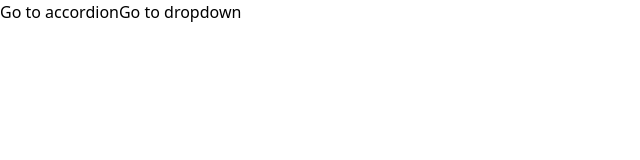
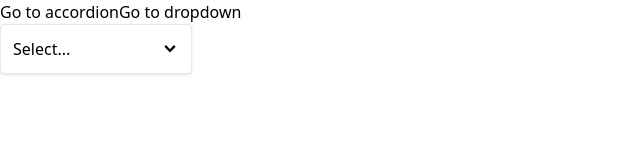
Before and after one commit to CamiloCardenasMesa/components, a React (Create React App) app: page /dropdown in a window 1280 px wide. Shown: the top 160 px of the page, without its empty margins (0-640 px from the left). Built offline with nearby package versions, Linux system fonts and the light colour scheme.

Commit message:
feat(Route): navigation between components and DropdownPage added

```diff
--- a/src/App.js
+++ b/src/App.js
@@ -1,10 +1,21 @@
 import Link from "./components/Link";
+import Route from "./components/Route";
+import AccordionPage from "./pages/AccordionPage";
+import DropdownPage from "./pages/DropdownPage"
 
 function App() {
   return (
     <div>
         <Link to="/accordion">Go to accordion</Link>
         <Link to="/dropdown">Go to dropdown</Link>
+        <div>
+            <Route path="/accordion">
+                <AccordionPage />
+            </Route>
+            <Route path="/dropdown">
+                <DropdownPage />
+            </Route>
+        </div>
     </div>
   );
 }
--- /dev/null
+++ b/src/components/Route.js
@@ -0,0 +1,14 @@
+import { useContext } from "react";
+import NavigationContext from "../context/navigation";
+
+function Route({ path, children }) {
+    const { currentPath} = useContext(NavigationContext);
+
+    if (path === currentPath) {
+        return children;
+    }
+
+    return null;
+}
+
+export default Route;
--- /dev/null
+++ b/src/pages/DropdownPage.js
@@ -0,0 +1,24 @@
+import { useState } from "react";
+import Dropdown from "../components/Dropdown";
+
+function DropdownPage() {
+    const [selection, setSelection] = useState(null);
+
+    const handleSelect = (option) => {
+        setSelection(option);
+    };
+
+    const options = [
+        { label: 'Red color', value: 'red'},
+        { label: 'Green color', value: 'green'},
+        { label: 'Blue color', value: 'blue'},
+    ];
+
+    return (
+        <div className="flex">
+            <Dropdown options={options} value={selection} onChange={handleSelect} />
+        </div>
+    );
+}
+
+export default DropdownPage;
```
